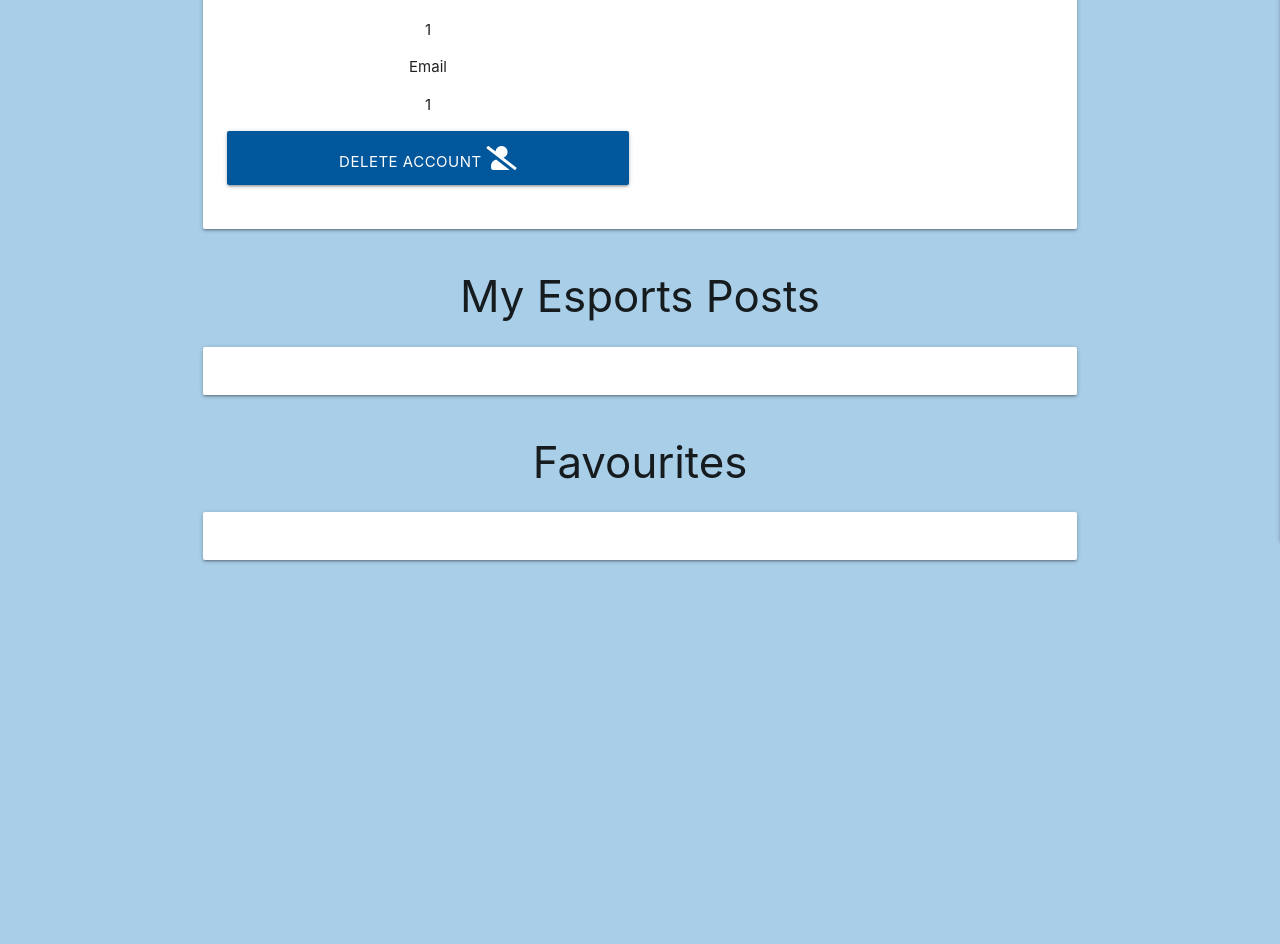
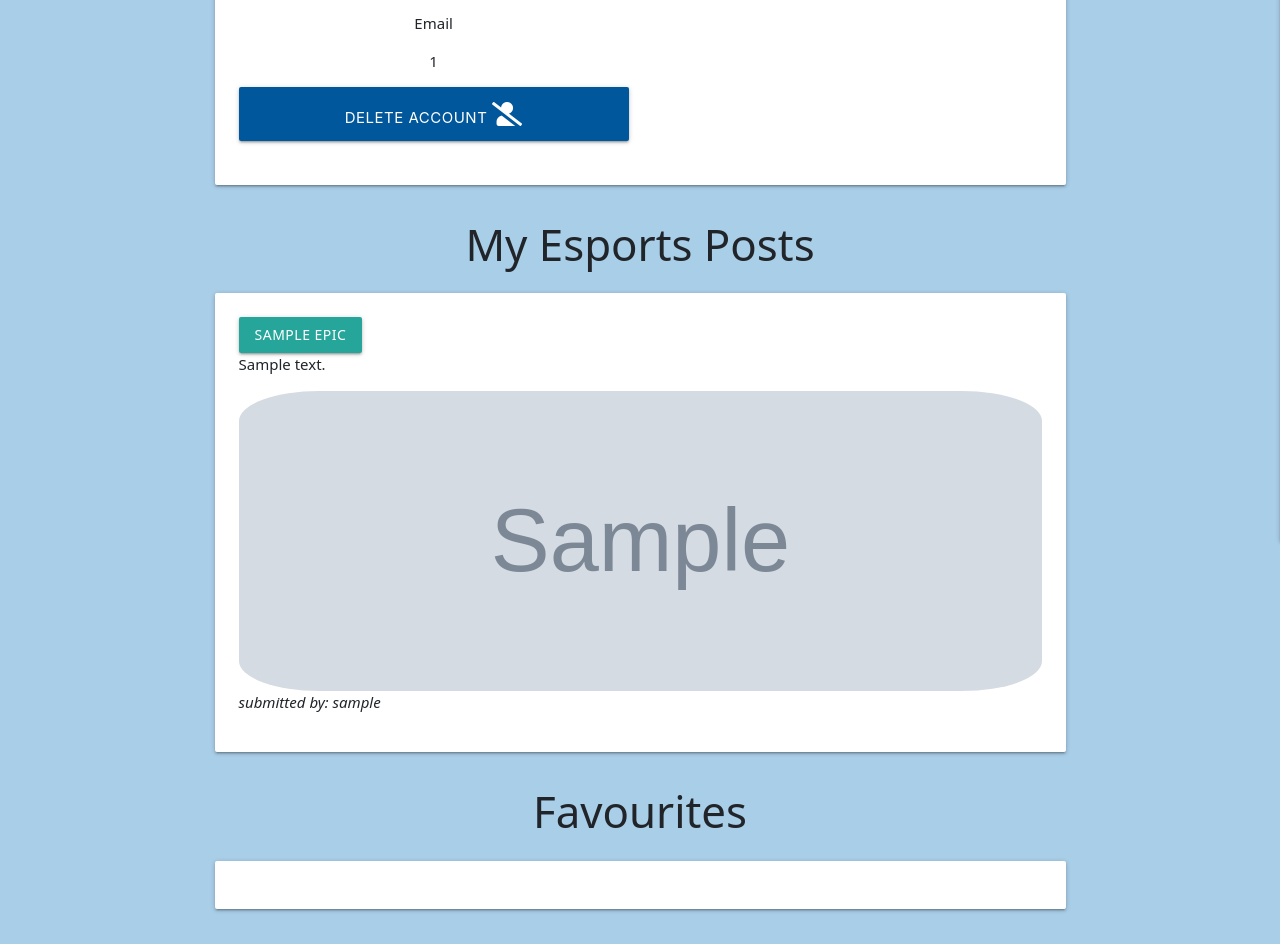
Before and after one commit to jamesr1775/esports-epics, a Flask app: page /profile/1 in a window 1280 px wide. Shown: the part 319-1263 px from the top of the page. Before the commit the page ends 882 px from the top, so only its background shows below. Run offline with Flask 2, Linux system fonts and the light colour scheme; the visitor is signed in with stand-in values (Sample User, id 1); grey boxes marked "Sample" are stand-in pictures; a database or web service that is not in the repository returns one stand-in record (values such as "Sample title"); some libraries are stand-ins or nearby versions.

Commit message:
Extracting posts from the database and displaying it in the user profile page, added links that open a video inside a modal

```diff
--- a/app.py
+++ b/app.py
@@ -73,7 +73,8 @@ def login():
 @app.route("/profile/<username>", methods=["GET", "POST"])
 def profile(username):
     if session["user"]:
-        return render_template("profile.html", username=username)
+        epics = list(mongo.db.epics.find())
+        return render_template("profile.html", username=username, epics=epics)
     return redirect(url_for("login"))
 
 @app.route("/logout")
--- a/static/css/style.css
+++ b/static/css/style.css
@@ -15,3 +15,12 @@ body{
 .epic-form-icon{
     font-size: 1.2rem !important;
 }
+
+.epic-image{
+    height: 300px;
+    width: 100%;
+    border-radius: 10%;
+}
+.max-width-auto{
+    max-width: 100% !important;
+}
--- a/static/js/script.js
+++ b/static/js/script.js
@@ -1,5 +1,6 @@
 $(document).ready(function(){
     $('.sidenav').sidenav( {edge: "right"});
+    autoPlayYouTubeModal();
 });
 
 // Verify Password Code, Obtained from [1] in readme acknowledgements.
@@ -10,3 +11,18 @@ $("#pwconfirm").on("keyup", function (e) {
         $(this).removeClass("invalid").addClass("valid");
     }
 });
+
+
+//FUNCTION TO GET AND AUTO PLAY YOUTUBE VIDEO FROM DATATAG
+function autoPlayYouTubeModal(){
+  var trigger = $("body").find('[data-toggle="modal"]');
+  trigger.click(function() {
+    var theModal = $(this).data( "target" ),
+    videoSRC = $(this).attr( "data-theVideo" ),
+    videoSRCauto = videoSRC+"?autoplay=1" ;
+    $(theModal+' iframe').attr('src', videoSRCauto);
+    $(theModal+' button.close').click(function () {
+        $(theModal+' iframe').attr('src', videoSRC);
+    });
+  });
+}
--- a/templates/base.html
+++ b/templates/base.html
@@ -4,6 +4,7 @@
     <meta charset="UTF-8">
     <meta name="viewport" content="width=device-width, initial-scale=1.0">
     <link rel="stylesheet" href="https://cdnjs.cloudflare.com/ajax/libs/font-awesome/5.15.3/css/all.min.css" integrity="sha512-iBBXm8fW90+nuLcSKlbmrPcLa0OT92xO1BIsZ+ywDWZCvqsWgccV3gFoRBv0z+8dLJgyAHIhR35VZc2oM/gI1w==" crossorigin="anonymous" referrerpolicy="no-referrer" type="text/css"/>
+    <link href="https://cdn.jsdelivr.net/npm/bootstrap@5.0.0-beta1/dist/css/bootstrap.min.css" rel="stylesheet" integrity="sha384-giJF6kkoqNQ00vy+HMDP7azOuL0xtbfIcaT9wjKHr8RbDVddVHyTfAAsrekwKmP1" crossorigin="anonymous"/>
     <link rel="stylesheet" href="https://cdnjs.cloudflare.com/ajax/libs/materialize/1.0.0/css/materialize.min.css" type="text/css">
     <link href="https://fonts.googleapis.com/icon?family=Material+Icons" rel="stylesheet">
     <link rel="stylesheet" href="{{ url_for('static', filename='css/style.css') }}" type="text/css">
@@ -71,6 +72,7 @@
         integrity="sha256-/xUj+3OJU5yExlq6GSYGSHk7tPXikynS7ogEvDej/m4="
         crossorigin="anonymous">
     </script>
+    <script src="https://stackpath.bootstrapcdn.com/bootstrap/4.4.1/js/bootstrap.min.js" integrity="sha384-wfSDF2E50Y2D1uUdj0O3uMBJnjuUD4Ih7YwaYd1iqfktj0Uod8GCExl3Og8ifwB6" crossorigin="anonymous"></script>
     <script src="https://cdnjs.cloudflare.com/ajax/libs/materialize/1.0.0/js/materialize.min.js"></script>
     <script src="{{ url_for('static', filename='js/script.js') }}"></script>
     {% block scripts %}
--- a/templates/profile.html
+++ b/templates/profile.html
@@ -25,10 +25,25 @@
     </div>
     <div class="row">
         <h3 class="center-align">My Esports Posts</h3>
-        <div class="col s12">
-            <div class="card-panel">
+        {% if epics|length > 0 %}
+            {% for epic in epics %}
+                <div class="col s12 m6 l4">
+                    <div class="card-panel">
+                        <!-- Modal Trigger -->
+                        <a href="#" class="btn btn-default" data-toggle="modal" data-target="#videoModal" data-theVideo="{{ epic.video|replace('watch?v=', 'embed/')}}" >{{ epic.title }}</a>
+                        <p>{{ epic.description }}</p>
+                        <img src="{{ epic.image }}" alt="{{ epic.short_description }}" class="epic-image">
+                        <p><em>submitted by: {{ epic.username }}</em></p>
+                    </div>
+                </div>
+            {% endfor %}
+        {% else %}
+            <div class="col s12">
+                <div class="card-panel">
+                    <h3 class="text-darken-4 center-align">You have no posts.</h3>
+                </div>
             </div>
-        </div>
+        {% endif %}
     </div>
     <div class="row">
         <h3 class="center-align">Favourites</h3>
@@ -37,4 +52,18 @@
             </div>
         </div>
     </div>
+
+    <!-- Modal Code obtained from [3] in Readme-->
+    <div class="modal fade" id="videoModal" tabindex="-1" role="dialog" aria-labelledby="videoModal" aria-hidden="true">
+        <div class="modal-dialog max-width-auto">
+            <div class="modal-content">
+                <div class="modal-body">
+                    <button type="button" class="close close-btn" data-dismiss="modal" aria-hidden="true">Close</button>
+                    <div>
+                        <iframe width="100%" height="500px" src="" title="YouTube video player" frameborder="0" allow="accelerometer; autoplay; clipboard-write; encrypted-media; gyroscope; picture-in-picture" allowfullscreen></iframe>
+                    </div>
+                </div>
+            </div>
+        </div>
+    </div>
 {% endblock %}
```
Also changed, not shown: README.md.
